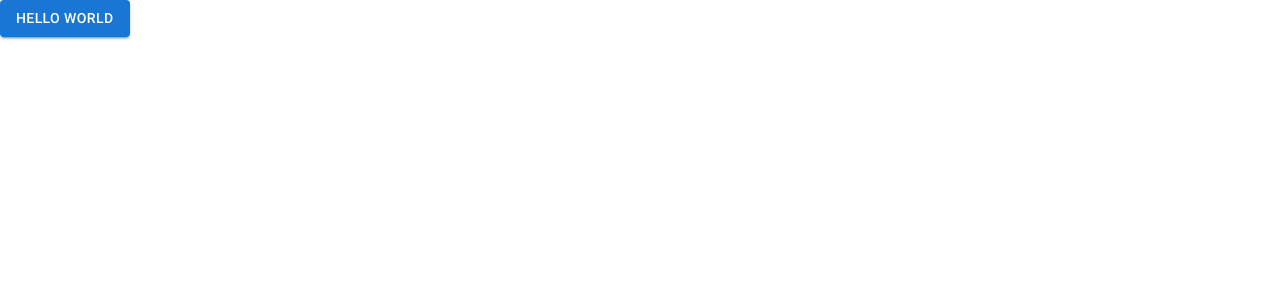
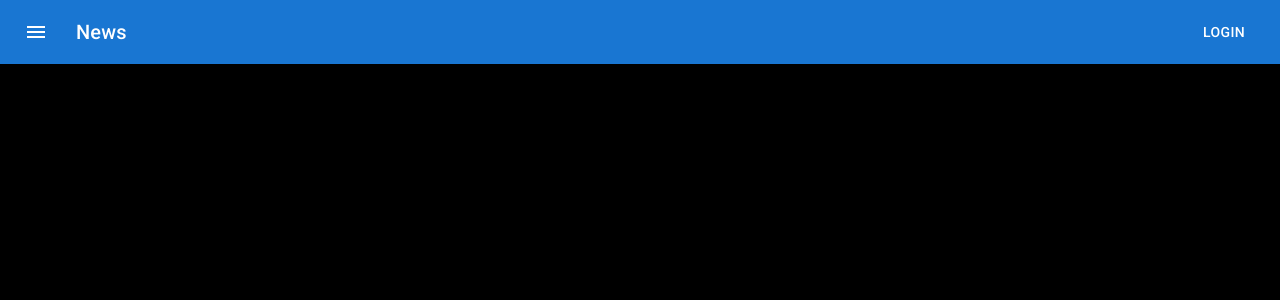
Before and after one commit to poring86/codeflix-admin, a React (Create React App) app: page / in a window 1280 px wide. Shown: the top 300 px of the page. Built offline with nearby package versions, Linux system fonts and the light colour scheme.

Commit message:
feat: :sparkles: First components

```diff
--- a/package.json
+++ b/package.json
@@ -5,6 +5,7 @@
   "dependencies": {
     "@emotion/react": "^11.11.1",
     "@emotion/styled": "^11.11.0",
+    "@mui/icons-material": "^5.14.11",
     "@mui/material": "^5.14.11",
     "@reduxjs/toolkit": "^1.9.6",
     "@testing-library/jest-dom": "^5.17.0",
--- a/src/App.tsx
+++ b/src/App.tsx
@@ -1,9 +1,15 @@
-import { Button } from '@mui/material'
-import React from 'react'
+import { Box, ThemeProvider, createTheme } from '@mui/material'
+import Header from './components/Header'
+
+const theme = createTheme({})
 
 export default function App() {
   return (
 
-    <Button variant="contained">Hello World</Button>
+    <ThemeProvider theme={theme}>
+      <Box component="main" sx={{ height: "100vh", backgroundColor: "#000" }}>
+        <Header />
+      </Box>
+    </ThemeProvider>
   )
 }
--- /dev/null
+++ b/src/components/Header.tsx
@@ -0,0 +1,27 @@
+import { AppBar, Box, Button, IconButton, Toolbar, Typography } from '@mui/material'
+import MenuIcon from '@mui/icons-material/Menu';
+import React from 'react'
+
+export default function Header() {
+  return (
+    <Box sx={{ flexGrow: 1 }}>
+      <AppBar position="static">
+        <Toolbar>
+          <IconButton
+            size="large"
+            edge="start"
+            color="inherit"
+            aria-label="menu"
+            sx={{ mr: 2 }}
+          >
+            <MenuIcon />
+          </IconButton>
+          <Typography variant="h6" component="div" sx={{ flexGrow: 1 }}>
+            News
+          </Typography>
+          <Button color="inherit">Login</Button>
+        </Toolbar>
+      </AppBar>
+    </Box>
+  )
+}
```
Also changed, not shown: src/components/Layout.tsx (added, +10 -0 lines), 1 other file (tests, documents, lock files or other folders).
